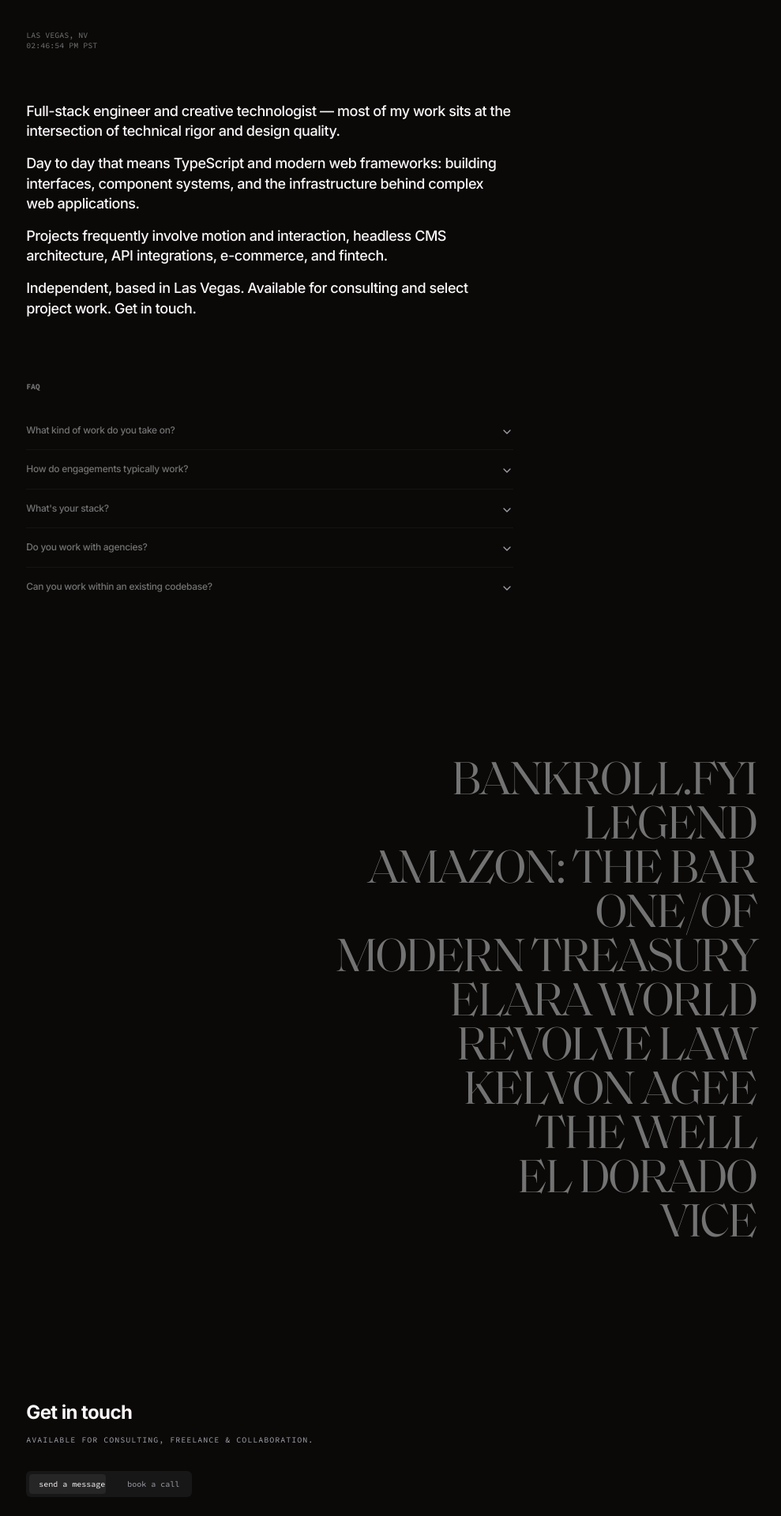
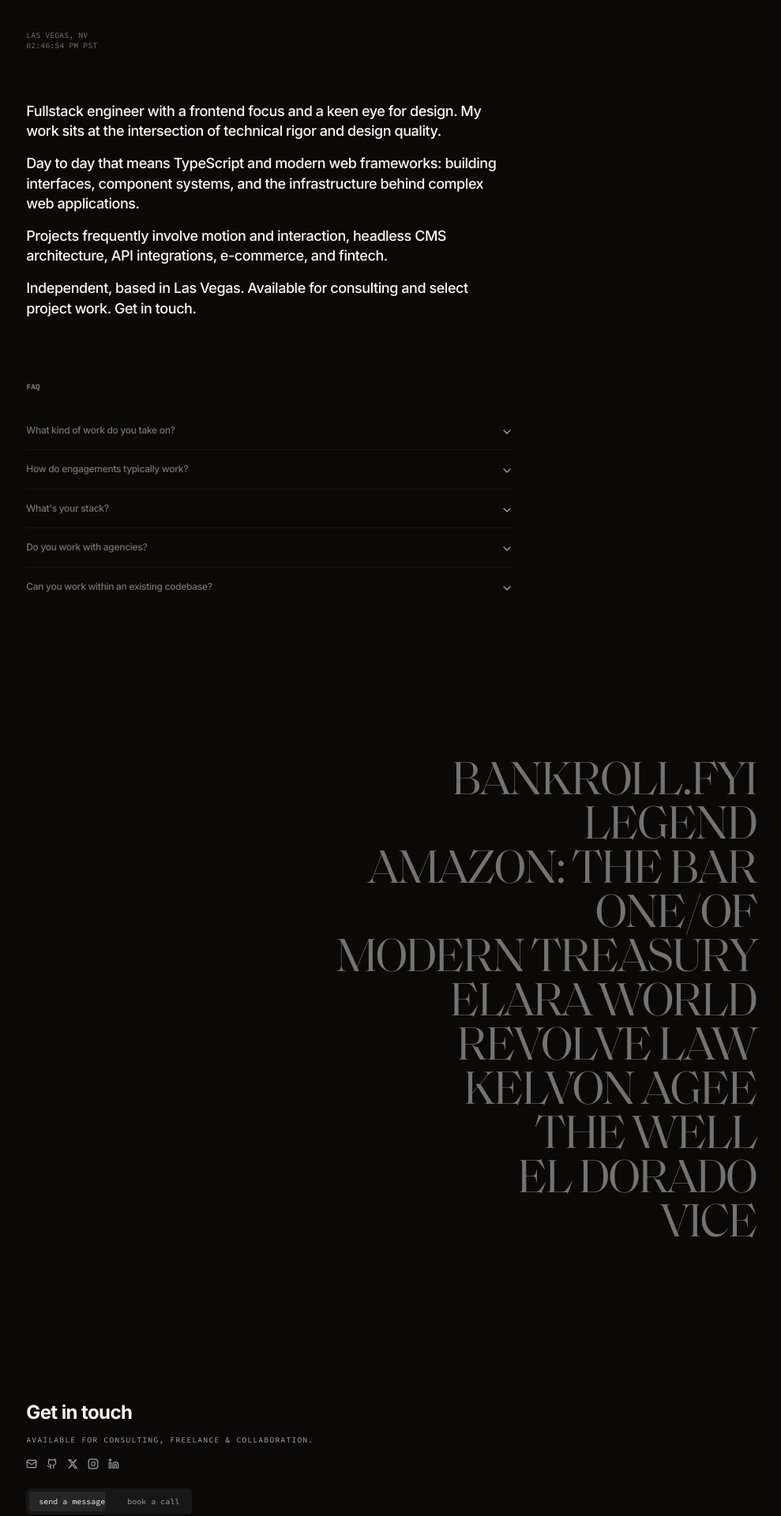
Before and after one commit to mciccarelli/personal-site, a Next.js app: page / in a window 1280 px wide. Shown: the part 720-2640 px from the top of the page at 79% size, without its empty margins (291-1280 px from the left). Built offline with nearby package versions, Linux system fonts and the light colour scheme.

Commit message:
ui polish

```diff
--- a/app/components/About.tsx
+++ b/app/components/About.tsx
@@ -15,21 +15,25 @@ export default function About({ visible }: AboutProps) {
     }
   }, [visible, hasShown]);
 
-  const base = 'text-foreground font-sans text-lg font-medium leading-[1.4] tracking-tight transition-all duration-700 md:text-xl';
+  const base =
+    'text-foreground font-sans text-lg font-medium leading-[1.4] tracking-tight transition-all duration-700 md:text-xl';
   const show = hasShown ? 'translate-y-0 opacity-100' : 'translate-y-4 opacity-0';
 
   return (
     <section id="about" className="mt-12 scroll-mt-48 px-4">
       <div className="grid grid-cols-1 md:grid-cols-4">
-        <div className="col-span-1 space-y-4 md:col-span-2 md:col-start-2">
+        <div className="col-span-1 space-y-4 md:col-span-2 md:col-start-2 max-w-2xl">
           <p className={`${base} ${show}`}>
-            Full-stack engineer and creative technologist — most of my work sits at the intersection of technical rigor and design quality.
+            Fullstack engineer with a frontend focus and a keen eye for design. My work sits at the
+            intersection of technical rigor and design quality.
           </p>
           <p className={`${base} delay-100 ${show}`}>
-            Day to day that means TypeScript and modern web frameworks: building interfaces, component systems, and the infrastructure behind complex web applications.
+            Day to day that means TypeScript and modern web frameworks: building interfaces,
+            component systems, and the infrastructure behind complex web applications.
           </p>
           <p className={`${base} delay-200 ${show}`}>
-            Projects frequently involve motion and interaction, headless CMS architecture, API integrations, e-commerce, and fintech.
+            Projects frequently involve motion and interaction, headless CMS architecture, API
+            integrations, e-commerce, and fintech.
           </p>
           <p className={`${base} delay-300 ${show}`}>
             Independent, based in Las Vegas. Available for consulting and select project work.{' '}
--- a/app/components/Contact.tsx
+++ b/app/components/Contact.tsx
@@ -3,6 +3,7 @@
 import React, { useState, useEffect, useRef } from 'react';
 import { Tabs, TabsList, TabsTrigger, TabsContent } from '@/components/ui/tabs';
 import Cal, { getCalApi } from '@calcom/embed-react';
+import SocialIcons from './SocialIcons';
 
 export default function Contact() {
   const [formData, setFormData] = useState({
@@ -92,13 +93,16 @@ export default function Contact() {
     <section id="contact" className="min-h-dvh px-4 py-24">
       <div className="grid grid-cols-1 md:grid-cols-4">
         <div className="md:col-span-2 md:col-start-2">
-          <div className="mb-8">
+          <div className="mb-4">
             <h2 className="text-foreground font-sans text-2xl font-bold tracking-tight md:text-3xl">
               Get in touch
             </h2>
             <p className="text-muted-foreground mt-3 font-mono text-[10px] uppercase tracking-widest">
               Available for consulting, freelance &amp; collaboration.
             </p>
+            <div className="mt-4">
+              <SocialIcons size={14} />
+            </div>
           </div>
 
           {submitStatus === 'success' ? (
@@ -113,7 +117,7 @@ export default function Contact() {
           ) : (
             <>
               {/* Mobile: direct links */}
-              <div className="mb-8 space-y-2 md:hidden">
+              <div className="mb-4 space-y-2 md:hidden">
                 <a
                   href="mailto:m@ciccarel.li"
                   className="text-muted-foreground hover:text-foreground block font-mono text-[10px] uppercase tracking-widest transition-colors"
@@ -131,9 +135,9 @@ export default function Contact() {
               </div>
 
               {/* Desktop: tabs with embedded cal */}
-              <div className="mb-8 hidden md:block">
+              <div className="mb-4 hidden md:block">
                 <Tabs value={activeTab} onValueChange={setActiveTab}>
-                  <div className="mb-8">
+                  <div className="mb-4">
                     <TabsList className="relative z-10">
                       <TabsTrigger value="message">send a message</TabsTrigger>
                       <TabsTrigger value="call">book a call</TabsTrigger>
--- a/app/components/FAQ.tsx
+++ b/app/components/FAQ.tsx
@@ -8,9 +8,9 @@ import {
 
 export default function FAQ() {
   return (
-    <section id="faq" className="mt-20 px-4">
+    <section id="faq" className="mt-20 px-4 ">
       <div className="grid grid-cols-1 md:grid-cols-4">
-        <div className="md:col-span-2 md:col-start-2">
+        <div className="md:col-span-2 md:col-start-2 max-w-2xl">
           <h2 className="mb-6 font-mono text-[10px] text-neutral-500 uppercase">FAQ</h2>
           <Accordion type="single" collapsible>
             {faqs.map((faq, i) => (
@@ -18,7 +18,7 @@ export default function FAQ() {
                 <AccordionTrigger className="text-sm leading-snug font-medium tracking-tight text-neutral-500 transition-colors duration-300 hover:text-white data-[state=open]:text-white">
                   {faq.question}
                 </AccordionTrigger>
-                <AccordionContent className="text-foreground font-sans text-sm leading-relaxed">
+                <AccordionContent className="text-foreground font-sans text-sm leading-relaxed pr-8">
                   {faq.answer}
                 </AccordionContent>
               </AccordionItem>
--- a/app/components/Footer.tsx
+++ b/app/components/Footer.tsx
@@ -1,5 +1,3 @@
-import SocialIcons from './SocialIcons';
-
 export default function Footer() {
   const currentYear = new Date().getFullYear();
   return (
@@ -11,9 +9,6 @@ export default function Footer() {
           m@ciccarel.li
         </a>
       </div>
-      <div className="flex justify-end md:col-start-4">
-        <SocialIcons size={12} className="text-neutral-600" />
-      </div>
     </footer>
   );
 }
--- a/app/components/SocialIcons.tsx
+++ b/app/components/SocialIcons.tsx
@@ -1,4 +1,4 @@
-import { Github, Instagram, Linkedin } from 'lucide-react';
+import { Github, Instagram, Linkedin, Mail } from 'lucide-react';
 
 interface SocialIconsProps {
   className?: string;
@@ -8,6 +8,11 @@ interface SocialIconsProps {
 export default function SocialIcons({ className, size = 16 }: SocialIconsProps) {
   return (
     <ul className={`text-muted-foreground flex list-none gap-3 ${className ?? ''}`}>
+      <li>
+        <a href="mailto:m@ciccarel.li" className="hover:text-foreground transition-colors">
+          <Mail size={size} />
+        </a>
+      </li>
       <li>
         <a href="https://github.com/mciccarelli" target="_blank" rel="noopener noreferrer" className="hover:text-foreground transition-colors">
           <Github size={size} />
```
